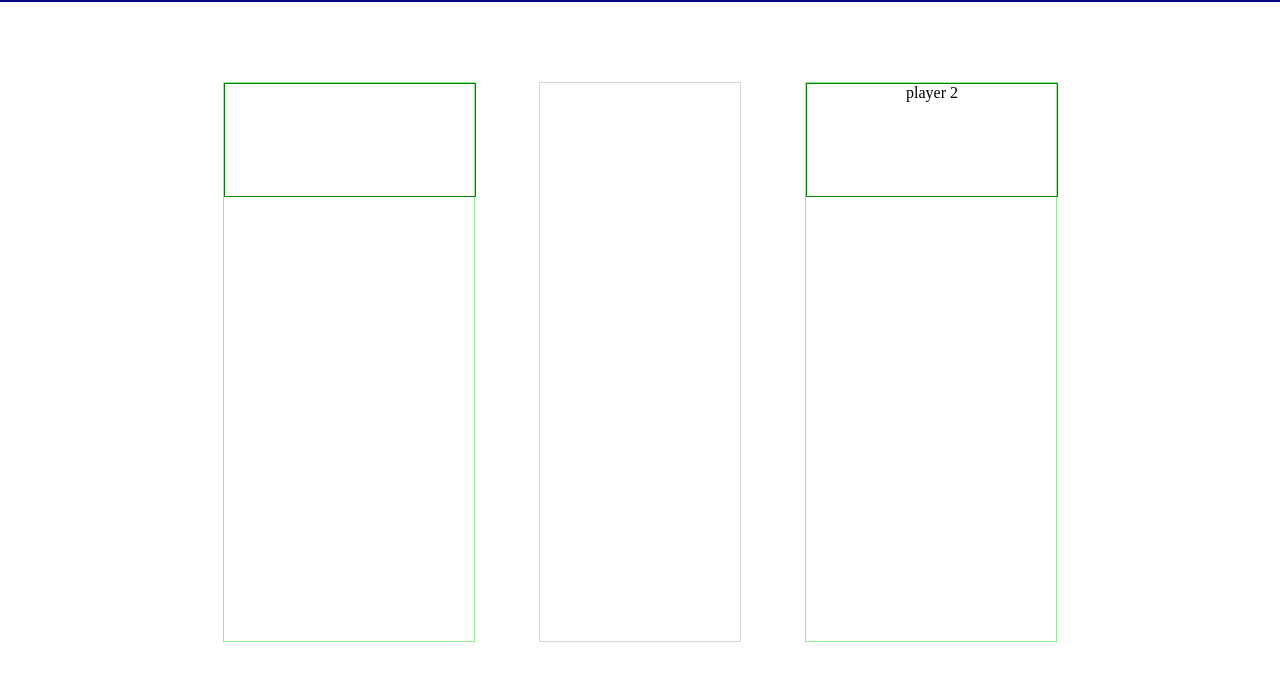
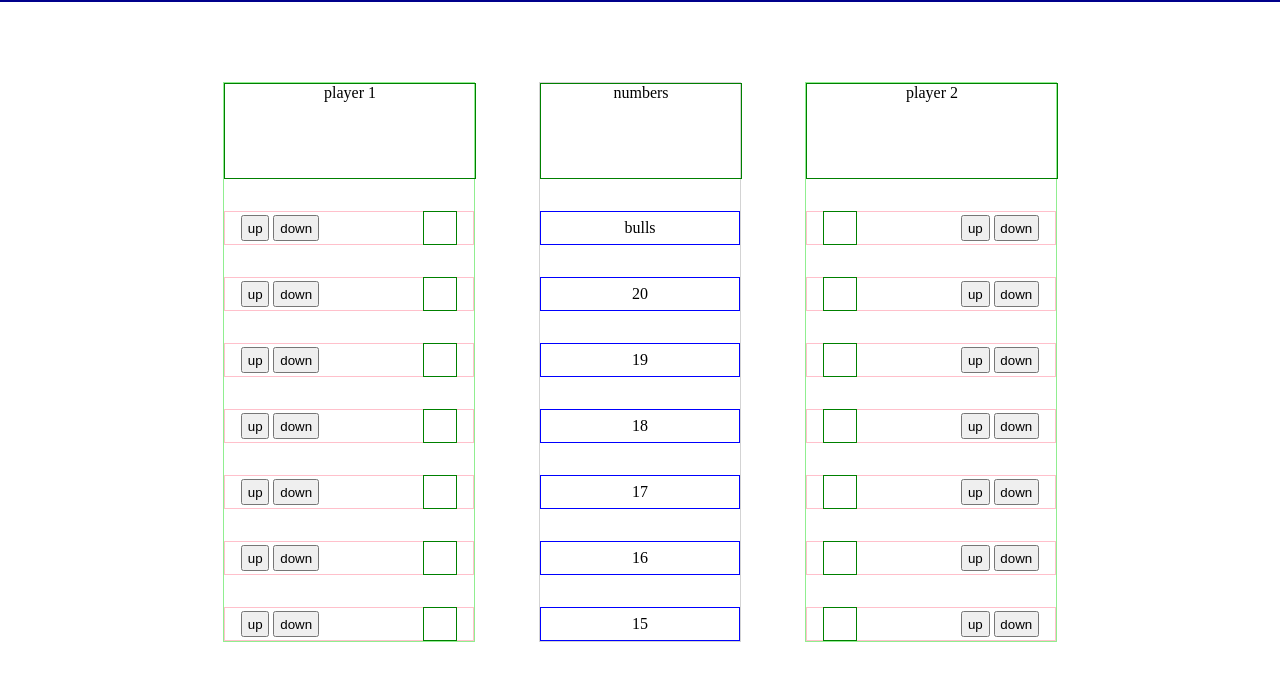
Before and after one commit to bambooOctopus/dart_score_card, a plain HTML site: page index.html in a window 1280 px wide. Shown: the part 46-726 px from the top of the page. Drawn offline with Linux system fonts and the light colour scheme.

Commit message:
basic layout complete

```diff
--- a/index.html
+++ b/index.html
@@ -16,22 +16,165 @@
     <div class="game-div">
 
         <div class="player">
-            <div class="player-header"></div>
+            <div class="column-header">
+                <p>player 1</p>
+            </div>
+
+            <div class="inputs-div">
+                <ul class="inputs-list">
+
+                    <li>
+                        <div class="buttons">
+                            <button>up</button>
+                            <button>down</button>
+                        </div>
+                        <div class="tally"></div>
+                    </li>
+
+                    <li>
+                        <div class="buttons">
+                            <button>up</button>
+                            <button>down</button>
+                        </div>
+                        <div class="tally"></div>
+                    </li>
+
+                    <li>
+                        <div class="buttons">
+                            <button>up</button>
+                            <button>down</button>
+                        </div>
+                        <div class="tally"></div>
+                    </li>
+
+                    <li>
+                        <div class="buttons">
+                            <button>up</button>
+                            <button>down</button>
+                        </div>
+                        <div class="tally"></div>
+                    </li>
+
+                    <li>
+                        <div class="buttons">
+                            <button>up</button>
+                            <button>down</button>
+                        </div>
+                        <div class="tally"></div>
+                    </li>
+
+                    <li>
+                        <div class="buttons">
+                            <button>up</button>
+                            <button>down</button>
+                        </div>
+                        <div class="tally"></div>
+                    </li>
+
+                    <li>
+                        <div class="buttons">
+                            <button>up</button>
+                            <button>down</button>
+                        </div>
+                        <div class="tally"></div>
+                    </li>
+
+                </ul>
+
+            </div>
+
 
 
 
         </div>
 
         <div class="numbers">
+            <div class="column-header">
+                <p>numbers</p>
+            </div>
 
+            <div class="numbers-div">
+                <ul class="numbers-list">
+                    <li>bulls</li>
+                    <li>20</li>
+                    <li>19</li>
+                    <li>18</li>
+                    <li>17</li>
+                    <li>16</li>
+                    <li>15</li>
+                </ul>
+            </div>
+        </div>
+
+        <div class="player">
+            <div class="column-header">
+                <p>player 2</p>
+            </div>
+
+            <div class="inputs-div">
+                <ul class="inputs-list">
+
+                    <li>
+                        <div class="tally"></div>
+                        <div class="buttons">
+                            <button>up</button>
+                            <button>down</button>
+                        </div>
+                    </li>
+
+                    <li>
+                        <div class="tally"></div>
+                        <div class="buttons">
+                            <button>up</button>
+                            <button>down</button>
+                        </div>
+                    </li>
+
+                    <li>
+                        <div class="tally"></div>
+                        <div class="buttons">
+                            <button>up</button>
+                            <button>down</button>
+                        </div>
+                    </li>
+
+                    <li>
+                        <div class="tally"></div>
+                        <div class="buttons">
+                            <button>up</button>
+                            <button>down</button>
+                        </div>
+                    </li>
+
+                    <li>
+                        <div class="tally"></div>
+                        <div class="buttons">
+                            <button>up</button>
+                            <button>down</button>
+                        </div>
+                    </li>
+
+                    <li>
+                        <div class="tally"></div>
+                        <div class="buttons">
+                            <button>up</button>
+                            <button>down</button>
+                        </div>
+                    </li>
+
+                    <li>
+                        <div class="tally"></div>
+                        <div class="buttons">
+                            <button>up</button>
+                            <button>down</button>
+                        </div>
+                    </li>
+
+                </ul>
 
         </div>
 
-        <div class="player">
-            <div class="player-header">
-                <p>player 2</p>
-            </div>
-        </div>
+
 
     </div>
 
--- a/style.css
+++ b/style.css
@@ -3,9 +3,31 @@
     margin: 0;
 }
 
-.body {
+ul {
+    margin-top: 2rem;
+    display: flex;
+    flex-direction: column;
+    gap: 2rem;
+}
 
+li {
+    list-style: none;
+    height: 2rem;
+    padding: 0rem 1rem;
+}
 
+.inputs-list li {
+    border: solid 1px pink;
+    display: flex;
+    align-items: center;
+    justify-content: space-between;
+}
+
+.numbers-list li {
+    border: solid 1px blue;
+    display: flex;
+    justify-content: center;
+    align-items: center;
 }
 
 .header {
@@ -32,72 +54,33 @@
     width: 250px;
     display: flex;
     flex-direction: column;
-
-
-}
-
-.player-header {
-    border: solid 1px green;
-    width: 100%;
-    text-align: center;
-
-
-    height: 7rem;
-
-}
-
-.player-input {
-    margin-top: 2rem;
-    display: flex;
-    flex-direction: column;
-    gap: 2rem;
-}
-
-
-
-.player-buttons {
-    border: solid 1px pink;
-
-
-
-}
-
-.tally {
-
-
 }
 
 .buttons {
 
 }
 
+button {
+    padding: .2rem .3rem;
+}
+
+.tally {
+    height: 100%;
+    width: 2rem;
+    border: solid 1px green;
+}
+
+
+.column-header {
+    border: solid 1px green;
+    width: 100%;
+    text-align: center;
+    height: 7rem;
+}
+
 .numbers {
     border: solid 1px lightgray;
     display: flex;
     flex-direction: column;
-
     width: 200px;
-
-
 }
-
-.numbers-header {
-
-    border: solid 1px green;
-    width: 100%;
-    text-align: center;
-
-
-    height: 7rem;
-
-
-}
-
-.numbers-div {
-
-    margin-top: 2rem;
-    display: flex;
-    flex-direction: column;
-    gap: 2rem;
-
-}
```
